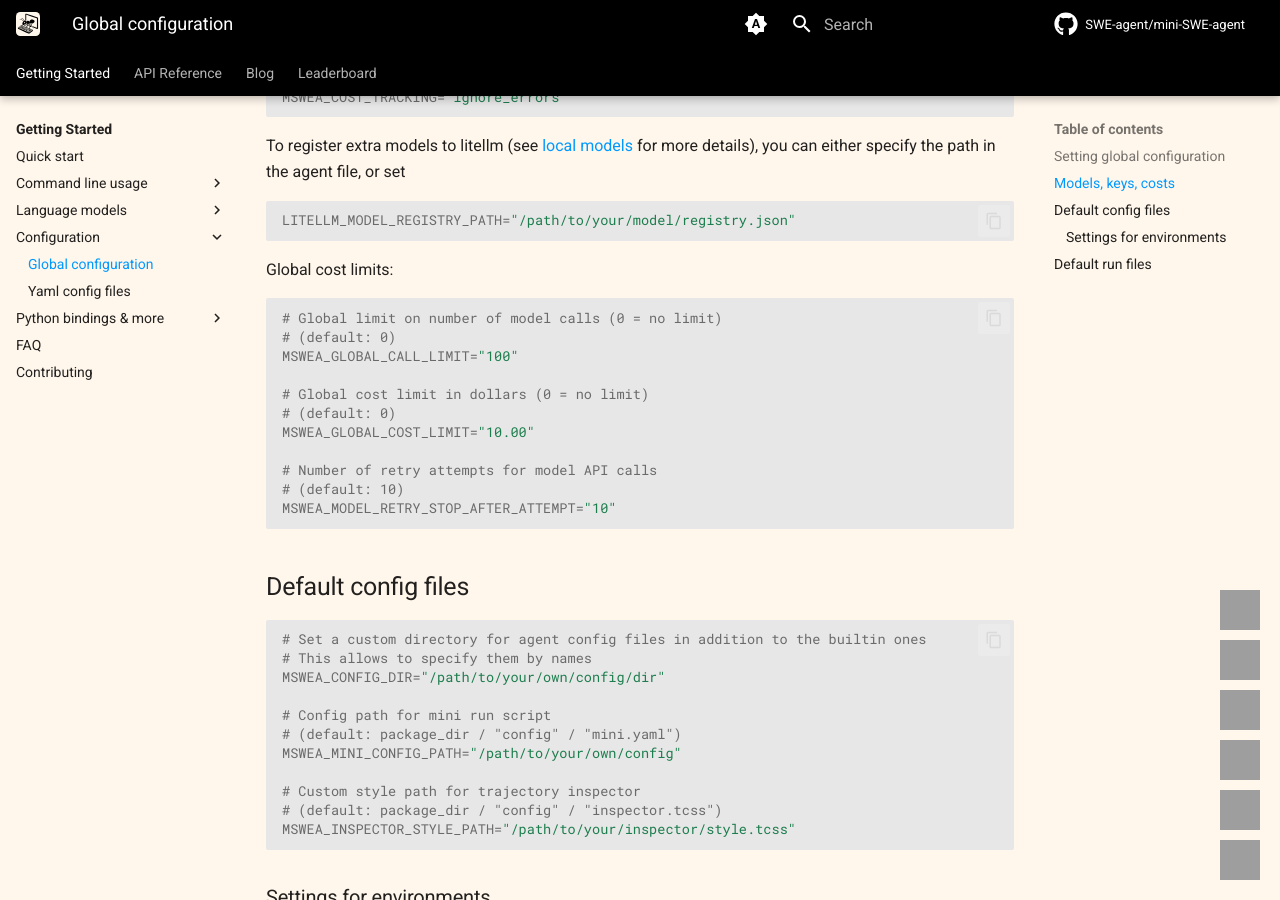
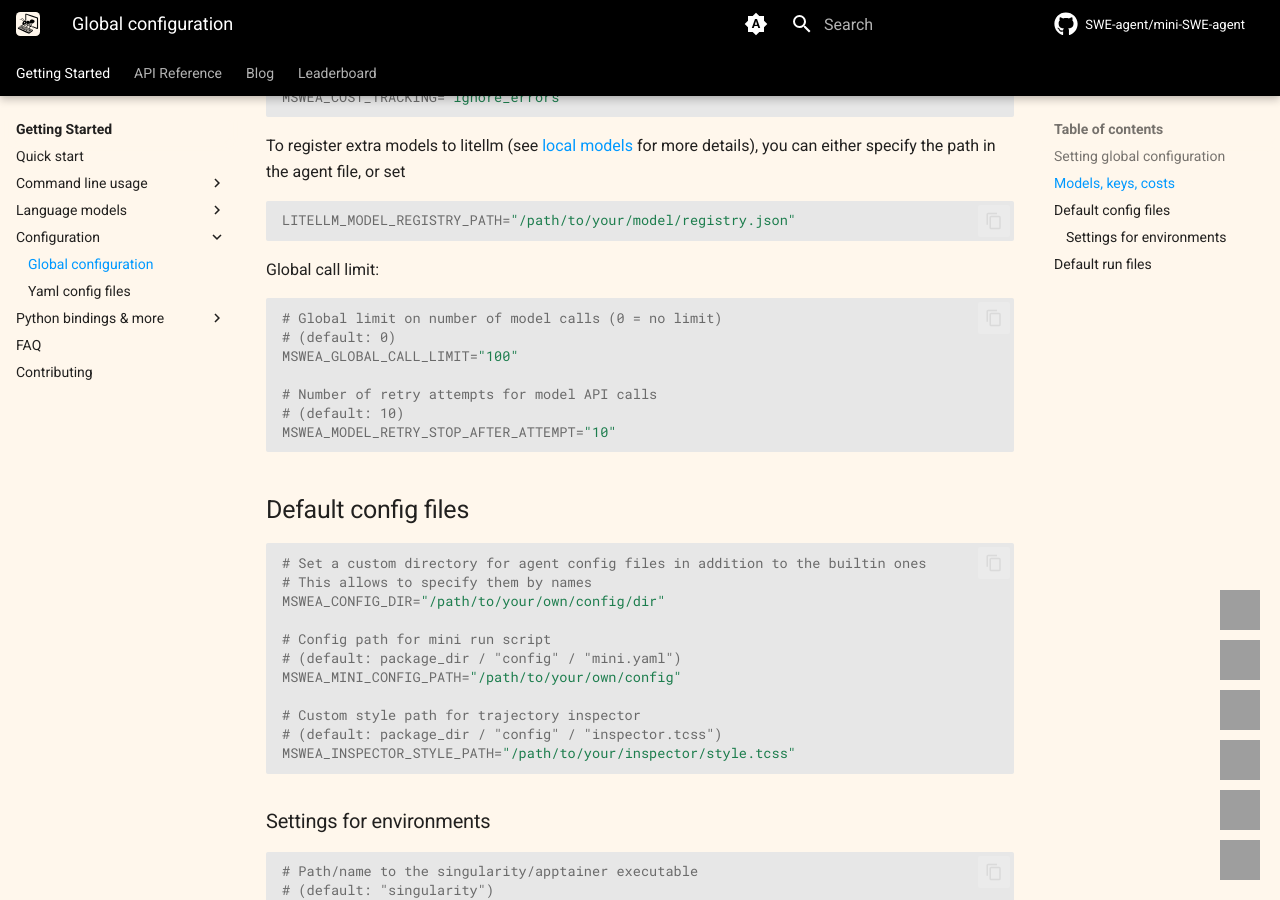
Before and after one commit to zxrmt/mini-swe, an MkDocs documentation site: the page built from docs/advanced/global_configuration.md, in a window 1280 px wide and 900 px high, scrolled down 1693 px, cut to the strip 0-900 px from the top of the window. Built offline with MkDocs 1.6.1 and Material for MkDocs 9.7.7, drawn with Linux system fonts in a browser that asks for light colours; comment, search, counter and statistics services are not loaded; the version menu is left out; grey boxes are pictures that could not be loaded.

````diff
--- a/docs/advanced/global_configuration.md
+++ b/docs/advanced/global_configuration.md
@@ -84,16 +84,12 @@
 LITELLM_MODEL_REGISTRY_PATH="/path/to/your/model/registry.json"
 ```
 
-Global cost limits:
+Global call limit:
 
 ```bash
 # Global limit on number of model calls (0 = no limit)
 # (default: 0)
 MSWEA_GLOBAL_CALL_LIMIT="100"
-
-# Global cost limit in dollars (0 = no limit)
-# (default: 0)
-MSWEA_GLOBAL_COST_LIMIT="10.00"
 
 # Number of retry attempts for model API calls
 # (default: 10)
--- a/docs/advanced/yaml_configuration.md
+++ b/docs/advanced/yaml_configuration.md
@@ -19,7 +19,7 @@
 
 We use the following top-level keys:
 
-- `agent`: Agent configuration (prompt templates, cost limits etc.)
+- `agent`: Agent configuration (prompt templates, step limits etc.)
 - `environment`: Environment configuration (if you want to run in a docker container, etc.)
 - `model`: Model configuration (model name, reasoning strength, etc.)
 - `run`: Run configuration (output file, etc.)
@@ -78,7 +78,7 @@
 In all builtin agents, you can use the following variables:
 
 - Environment variables (`LocalEnvironment` only, see discussion [here](https://github.com/SWE-agent/mini-swe-agent/pull/425))
-- Agent config variables (i.e., anything that was set in the `agent` section of the config file, e.g., `step_limit`, `cost_limit`, etc.)
+- Agent config variables (i.e., anything that was set in the `agent` section of the config file, e.g., `step_limit`, `wall_time_limit_seconds`, etc.)
 - Environment config variables (i.e., anything that was set in the `environment` section of the config file, e.g., `cwd`, `timeout`, etc.)
 - Variables passed to the `run` method of the agent (by default that's only `task`, but you can pass other variables if you want to)
 - Output of the last action execution (i.e., `output` from the `execute_action` method)
--- a/src/minisweagent/config/benchmarks/programbench.yaml
+++ b/src/minisweagent/config/benchmarks/programbench.yaml
@@ -179,7 +179,6 @@
     anything
     ```
   step_limit: 1000
-  cost_limit: 0
 environment:
   cwd: "/workspace"
   timeout: 180
--- a/src/minisweagent/config/benchmarks/swebench.yaml
+++ b/src/minisweagent/config/benchmarks/swebench.yaml
@@ -110,7 +110,6 @@
     </CRITICAL>
     </instructions>
   step_limit: 250
-  cost_limit: 3.
 
 environment:
   cwd: "/testbed"
--- a/src/minisweagent/config/benchmarks/swebench_backticks.yaml
+++ b/src/minisweagent/config/benchmarks/swebench_backticks.yaml
@@ -172,7 +172,6 @@
     </CRITICAL>
     </instructions>
   step_limit: 250
-  cost_limit: 3.
 
 environment:
   cwd: "/testbed"
--- a/src/minisweagent/config/benchmarks/swebench_xml.yaml
+++ b/src/minisweagent/config/benchmarks/swebench_xml.yaml
@@ -156,7 +156,6 @@
     </CRITICAL>
     </instructions>
   step_limit: 250
-  cost_limit: 3.
 
 environment:
   cwd: "/testbed"
--- a/src/minisweagent/config/default.yaml
+++ b/src/minisweagent/config/default.yaml
@@ -102,7 +102,6 @@
     anything
     ```
   step_limit: 0
-  cost_limit: 0.
 environment:
   env:
     PAGER: cat
--- a/src/minisweagent/config/mini.yaml
+++ b/src/minisweagent/config/mini.yaml
@@ -99,7 +99,6 @@
     anything
     ```
   step_limit: 0
-  cost_limit: 3.
   mode: confirm
 environment:
   env:
--- a/src/minisweagent/config/mini_textbased.yaml
+++ b/src/minisweagent/config/mini_textbased.yaml
@@ -102,7 +102,6 @@
     anything
     ```
   step_limit: 0
-  cost_limit: 3.
   mode: confirm
 environment:
   env:
````
Also changed, not shown: docs/advanced/control_flow.md (+2 -2 lines), docs/advanced/v2_migration.md (+1 -2 lines), docs/usage/programbench.md (+1 -1 lines), docs/usage/swebench.md (+2 -2 lines), 6 other files.
